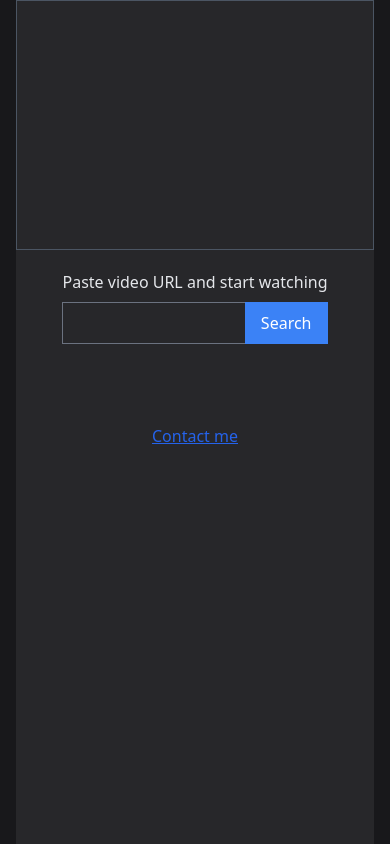
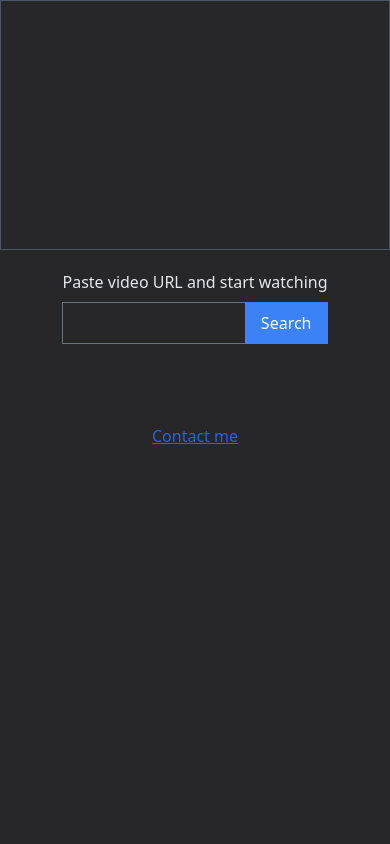
Before and after one commit to xubayers/Add_free_video, a website: page index.html in a window 390 px wide. Drawn offline with Linux system fonts and the light colour scheme.

Commit message:
mobile size fix

```diff
--- a/index.html
+++ b/index.html
@@ -8,7 +8,7 @@
   </head>
   <body class="text-white bg-zinc-900 justify-center flex">
     <header
-      class="md:p-4 md:w-8/12 w-11/12 flex flex-col items-center bg-zinc-800 h-screen"
+      class="md:p-4 md:w-8/12 w-full flex flex-col items-center bg-zinc-800 h-screen"
     >
       <div
         class="md:w-[600px] md:h-[355px] h-[250px] md:p-4 w-full border md:border-gray-500 border-gray-600 flex justify-center items-center"
```
